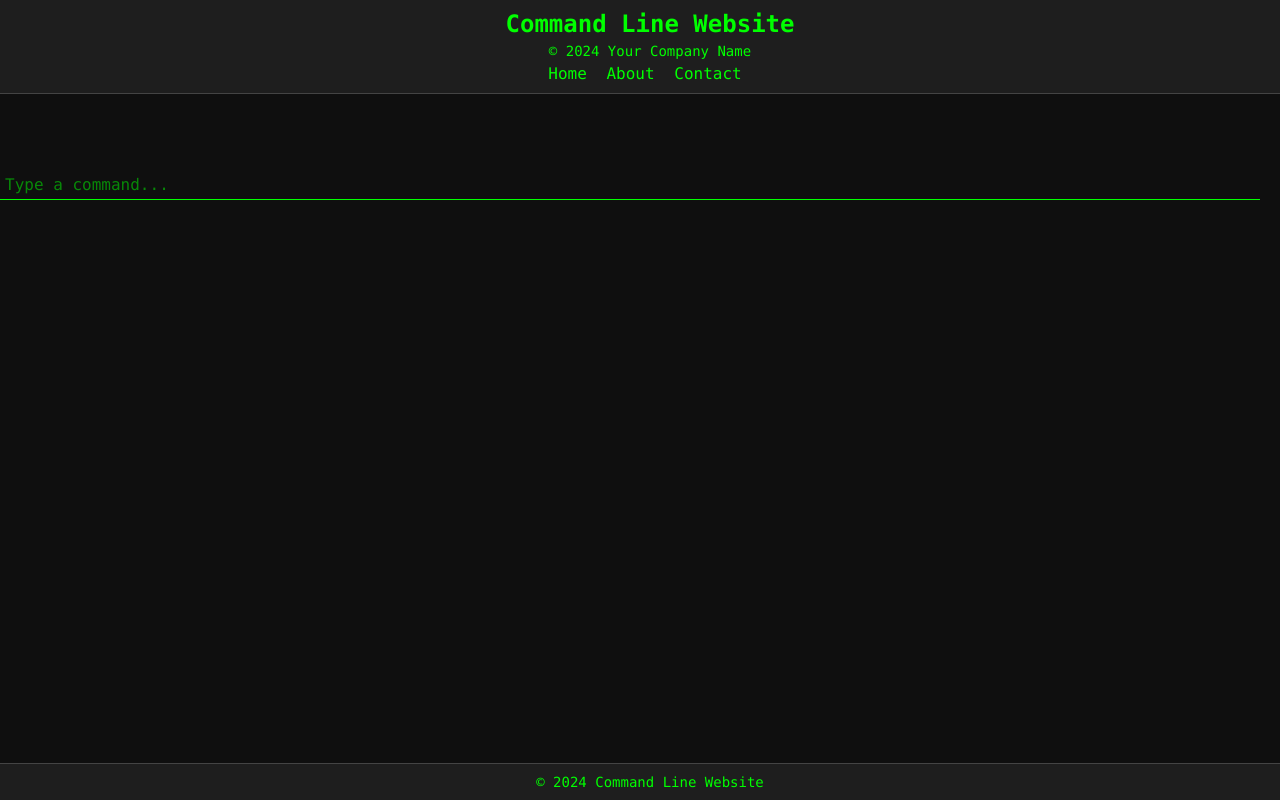
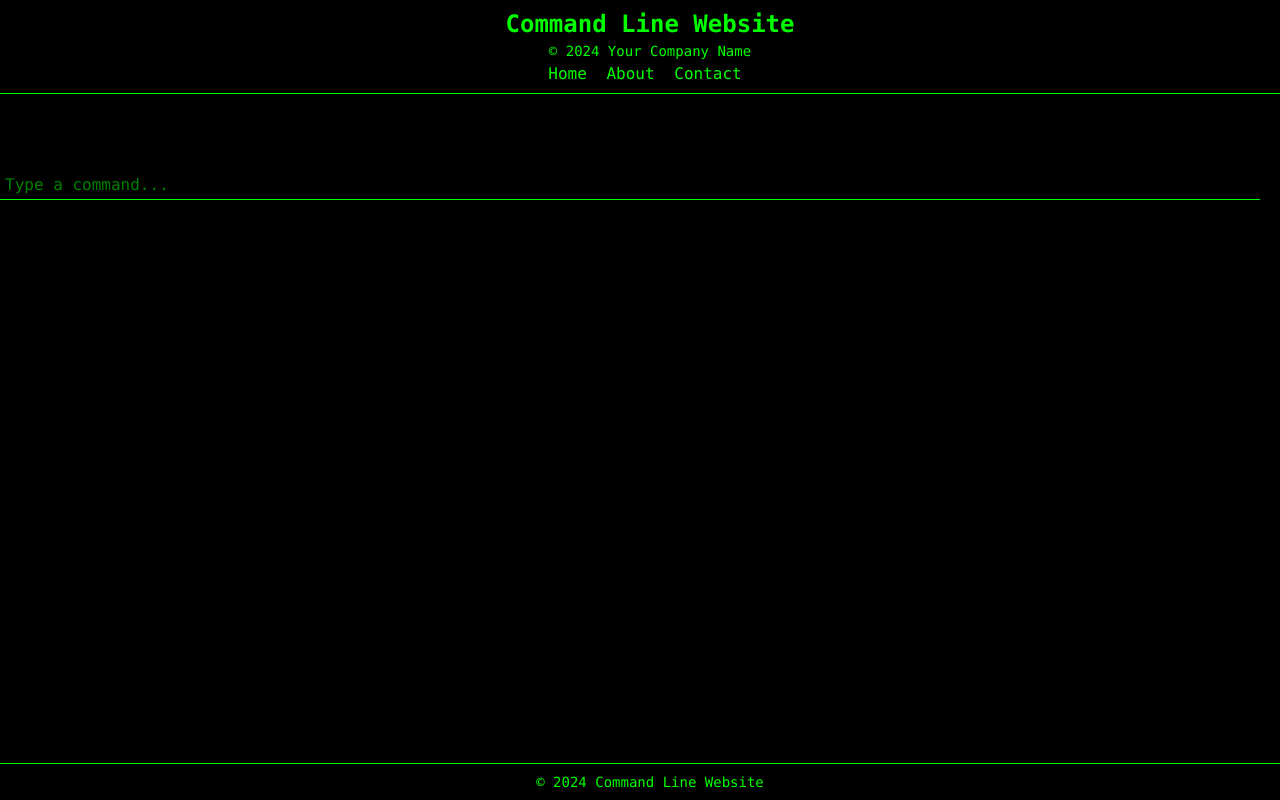
Before and after one commit to killeromg007/POPCAT, a plain HTML site: page index.html in a window 1280 px wide. Drawn offline with Linux system fonts and the light colour scheme.

Commit message:
Update index.html

```diff
--- a/index.html
+++ b/index.html
@@ -6,17 +6,17 @@
     <title>Command Line Website</title>
     <style>
         body {
-            background-color: #0f0f0f;
+            background-color: #000000;
             color: #00ff00;
-            font-family: 'Lucida Console', Monaco, monospace;
+            font-family: 'Consolas', monospace;
             margin: 0;
             padding: 0;
         }
 
         header {
             padding: 10px;
-            background-color: #1e1e1e;
-            border-bottom: 1px solid #444;
+            background-color: #000000;
+            border-bottom: 1px solid #00ff00;
             text-align: center;
             position: fixed;
             top: 0;
@@ -27,11 +27,13 @@
 
         header h1 {
             margin: 0;
+            color: #00ff00;
             font-size: 24px;
         }
 
         header p {
             margin: 5px 0;
+            color: #00ff00;
             font-size: 14px;
         }
 
@@ -62,7 +64,7 @@
 
         section {
             margin-bottom: 20px;
-            border-left: 2px solid #00ff00;
+            border-left: 1px solid #00ff00;
             padding-left: 10px;
         }
 
@@ -73,12 +75,13 @@
 
         section p {
             color: #00ff00;
+            margin: 5px 0;
         }
 
         footer {
             padding: 10px;
-            background-color: #1e1e1e;
-            border-top: 1px solid #444;
+            background-color: #000000;
+            border-top: 1px solid #00ff00;
             text-align: center;
             position: fixed;
             bottom: 0;
@@ -93,11 +96,11 @@
         }
 
         input[type="text"] {
-            background-color: #0f0f0f;
+            background-color: #000000;
             border: none;
             border-bottom: 1px solid #00ff00;
             color: #00ff00;
-            font-family: 'Lucida Console', Monaco, monospace;
+            font-family: 'Consolas', monospace;
             font-size: 16px;
             padding: 5px;
             margin-top: 20px;
```
